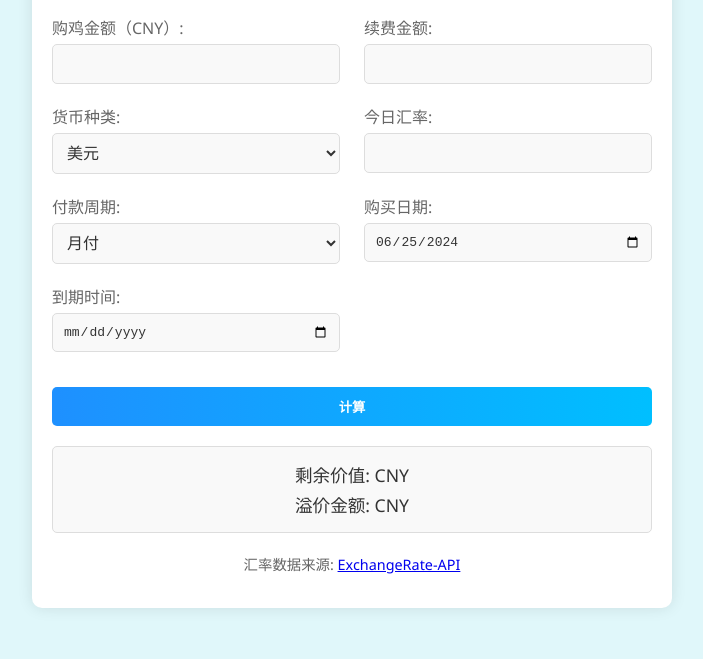
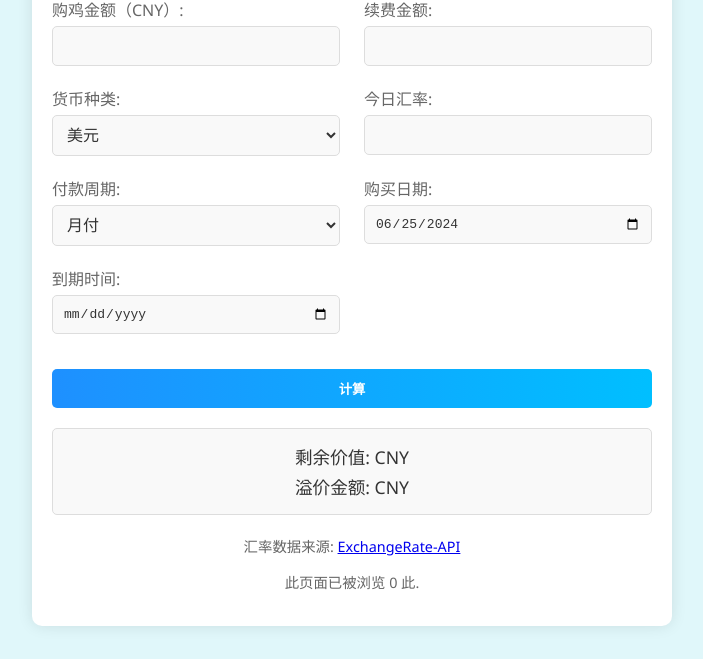
Before and after one commit to xiangmingya/vps_valuation, a plain HTML site: page index.html in a window 1280 px wide. Shown: the part 141-800 px from the top of the page, without its empty margins (288-991 px from the left). Drawn offline with Linux system fonts and the light colour scheme; no server answers.

Commit message:
Update index.html
添加页面浏览次数

```diff
--- a/index.html
+++ b/index.html
@@ -71,6 +71,7 @@
         </div>
         <div id="api-info">
             <p>汇率数据来源: <a href="https://www.exchangerate-api.com/" target="_blank">ExchangeRate-API</a></p>
+            <p>此页面已被浏览 <span id="viewCount">0</span> 此.</p>
         </div>
     </div>
     <script src="script.js"></script>
```
